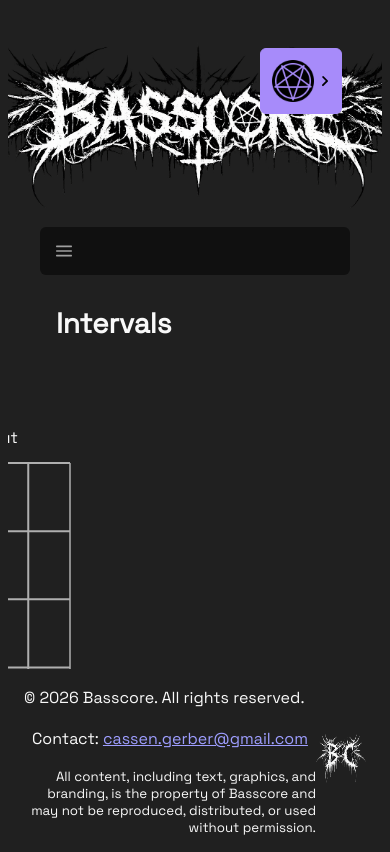
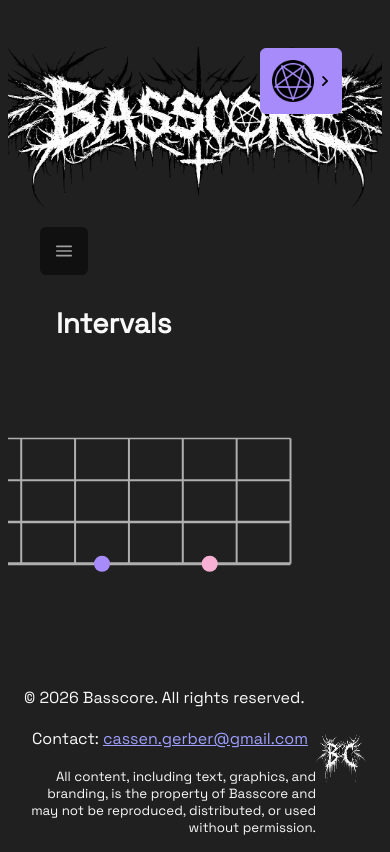
Before and after one commit to Cassen999/basscore, a React (Vite) app: page /basscore/intervals in a window 390 px wide. Built offline with nearby package versions, Linux system fonts and the light colour scheme.

Commit message:
mobile menu styles, some fretboard styles

```diff
--- a/src/components/ControlPanel.tsx
+++ b/src/components/ControlPanel.tsx
@@ -50,7 +50,7 @@
 
   const controlCard = <Card {...props?.cardProps}>{elementMapping()}</Card>;
   return (
-    <div>
+    <div className='controls-container'>
       {isMobile ? (
         <div className='mobile-controls'>
           <Sidebar
--- a/src/components/Fretboard.tsx
+++ b/src/components/Fretboard.tsx
@@ -8,13 +8,15 @@
 import { useControls } from "../contexts/ControlsContext";
 
 const Fretboard = (props?: iFretboardProps) => {
-  const { fretboardConfig } = useControls();
+  const { fretboardConfig, isMobile } = useControls();
   const { numFrets, numStrings, width } = fretboardConfig;
 
   const fretPoints = useMemo(() => {
     if (!props?.coords) return [];
     return mapFretPoints(props.coords, fretboardConfig);
   }, [props?.coords, numFrets, numStrings]);
+
+  console.log('width', isMobile)
 
   return (
     <svg
--- a/src/components/Header.tsx
+++ b/src/components/Header.tsx
@@ -21,7 +21,10 @@
       </div>
 
       <div style={{ marginTop: '1rem' }}>
-        <Menubar model={items} />
+        <Menubar
+          model={items}
+          className='main-menu'
+        />
       </div>
     </div>
   );
--- a/src/contexts/ControlsContext.tsx
+++ b/src/contexts/ControlsContext.tsx
@@ -35,12 +35,19 @@
   const [scaleNoteColor, setScaleNoteColor] =
     useState<tColorType>(baseNoteColor);
   const [fretboardConfig, setFretboardConfig] = useState<iFretboardConfig>({
-    width: isMobile ? 500 : 700,
+    width: isMobile ? 400 : 700,
     height: 190,
     numFrets: 5,
     numStrings: 4,
     fretpointRadius: 8,
   });
+
+  useEffect(() => {
+    setFretboardConfig((prev) => ({
+      ...prev,
+      width: isMobile ? 400 : 700,
+    }));
+  }, [isMobile]);
 
   const intervalColors: iIntervalColors = {
     root: {
--- a/src/pages/Intervals.tsx
+++ b/src/pages/Intervals.tsx
@@ -122,7 +122,6 @@
       elements: [noteColorControls("unison"), unisonSwitch()],
     },
   ];
-  console.log(fretboardConfig.width + 100);
 
   return (
     <div className="intervals-container">
@@ -139,17 +138,10 @@
         </div>
         <div className="page-subsection">
           <h2>{interval + intervalSuffix(interval)}</h2>
-          <div
-            className={`fretboard-${!isMobile ? "horizontal" : "vertical"}`}
-            style={{ height: `${fretboardConfig.width + 50}px` }}
-          >
-            {isMobile && <span>Nut</span>}
             <div className="fretboard">
               <Fretboard coords={coords} />
             </div>
-            {isMobile && <span>Bridge</span>}
           </div>
-        </div>
       </div>
     </div>
   );
--- a/src/styles/controlPanel.scss
+++ b/src/styles/controlPanel.scss
@@ -1,4 +1,9 @@
 @use './variables.scss' as *;
+
+.controls-container {
+  display: flex;
+  min-height: max-content;
+}
 
 .p-card-header {
   font-size: 1.2rem;
--- a/src/styles/homepage.scss
+++ b/src/styles/homepage.scss
@@ -1,11 +1,13 @@
-@use 'sass:map';
+@use "sass:map";
 @use "./variables.scss" as *;
 
 .app-container {
-  overflow: hidden;
-  height: 100vh;
+  min-height: 100dvh;
   display: flex;
   flex-direction: column;
+  main {
+    flex: 1;
+  }
   .header-container {
     display: flex;
     align-content: center;
@@ -27,6 +29,21 @@
       height: 50px;
       width: 50px;
     }
+  }
+
+  .main-menu {
+    @media (max-width: map.get($breakpoints, "tablet")) {
+      width: min-content;
+      .p-menubar-root-list {
+        width: min-content;
+        background: $overlays;
+        border-color: $overlays;
+      }
+    }
+  }
+  .main-menu:has(.p-menubar-button[aria-haspopup="true"]) {
+    border-bottom-left-radius: 0;
+    border-bottom-right-radius: 0;
   }
 
   .p-menubar-start {
@@ -53,7 +70,7 @@
     }
 
     &::-webkit-scrollbar-thumb {
-      background-color: map.get($colors, 'gray300');
+      background-color: map.get($colors, "gray300");
       border-radius: 8px;
     }
   }
@@ -68,7 +85,7 @@
       border-radius: 4px;
     }
     &.p-focus .p-menuitem-content {
-      background-color: $overlay-hover
+      background-color: $overlay-hover;
     }
   }
 }
--- a/src/styles/intervals.scss
+++ b/src/styles/intervals.scss
@@ -10,8 +10,8 @@
     display: flex;
     flex-direction: row-reverse;
     justify-content: space-between;
-    padding-left: 5rem;
-    padding-right: 5rem;
+    padding-left: 2rem;
+    padding-right: 2rem;
   }
 
   .page-subsection {
@@ -20,6 +20,7 @@
       flex-direction: column;
       justify-content: space-between;
       align-items: center;
+      min-height: max-content;
       .fretboard {
         display: inline-block;
         flex-shrink: 0;
--- a/src/styles/scales.scss
+++ b/src/styles/scales.scss
@@ -6,7 +6,7 @@
     width: 100%;
     flex-direction: row-reverse;
     justify-content: space-between;
-    padding-left: 5rem;
-    padding-right: 5rem;
+    padding-left: 2rem;
+    padding-right: 2rem;
   }
 }
```
